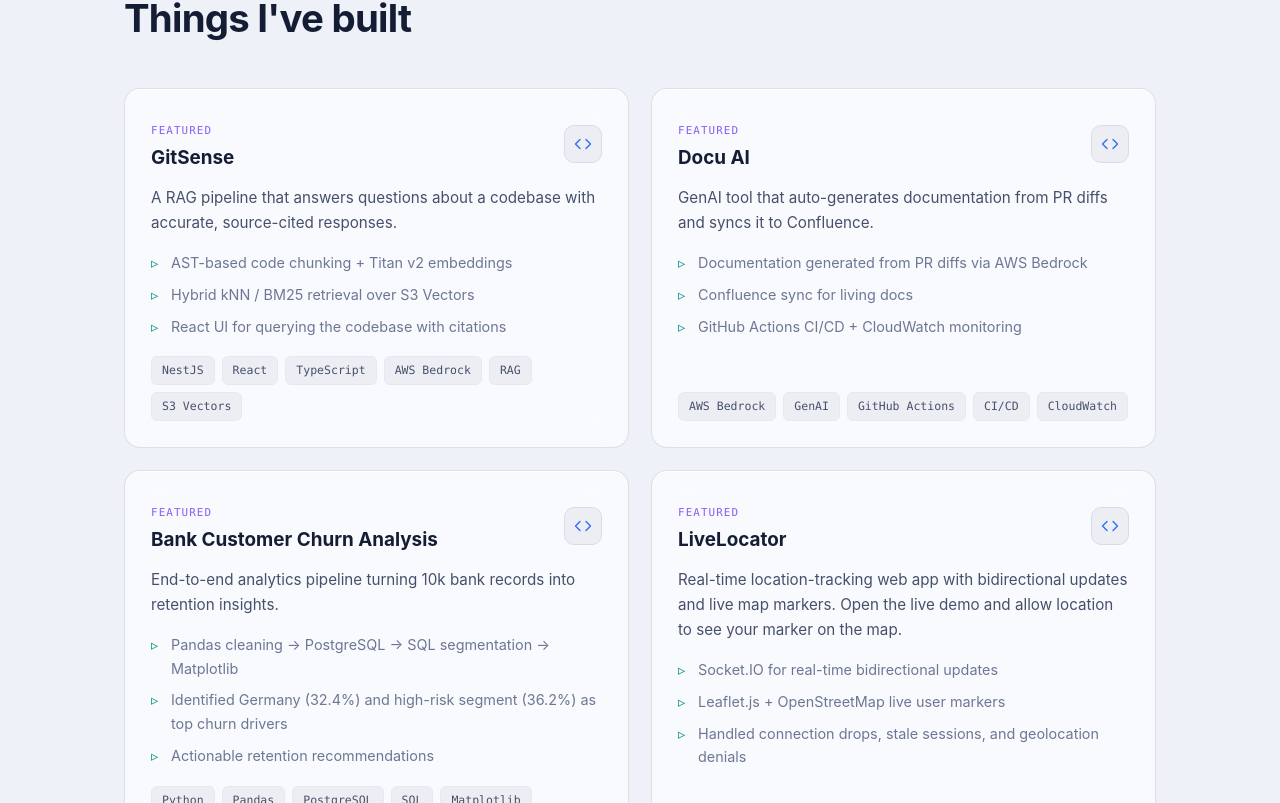
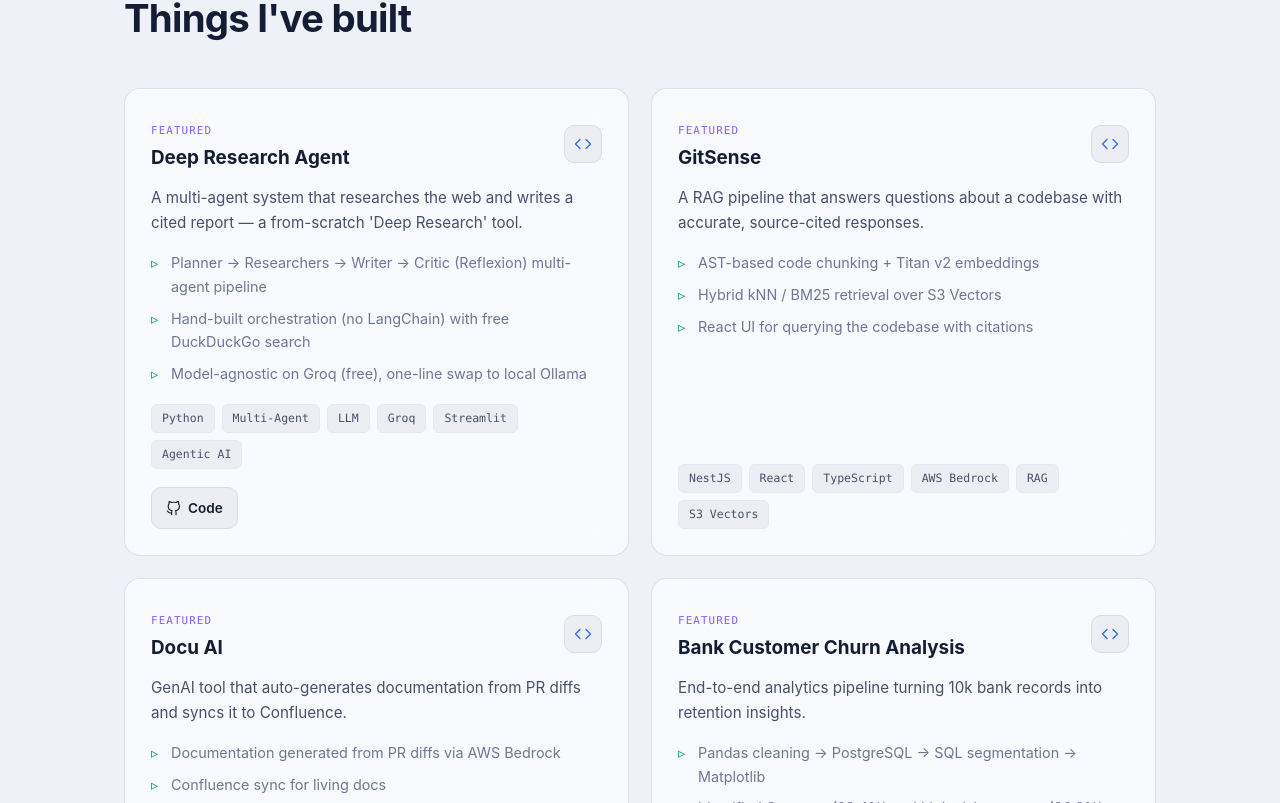
Before and after one commit to Sahil-hossen/Sahil-hossen.github.io, a React (Vite) app: page / in a window 1280 px wide. Shown: the part 2617-3420 px from the top of the page. Built offline with nearby package versions, Linux system fonts and the light colour scheme.

Commit message:
Add Deep Research Agent multi-agent project

```diff
--- a/src/data/portfolio.ts
+++ b/src/data/portfolio.ts
@@ -58,6 +58,19 @@
 };
 
 export const projects: Project[] = [
+  {
+    name: "Deep Research Agent",
+    blurb:
+      "A multi-agent system that researches the web and writes a cited report — a from-scratch 'Deep Research' tool.",
+    highlights: [
+      "Planner → Researchers → Writer → Critic (Reflexion) multi-agent pipeline",
+      "Hand-built orchestration (no LangChain) with free DuckDuckGo search",
+      "Model-agnostic on Groq (free), one-line swap to local Ollama",
+    ],
+    tags: ["Python", "Multi-Agent", "LLM", "Groq", "Streamlit", "Agentic AI"],
+    link: "https://github.com/Sahil-hossen/deep-research-agent",
+    featured: true,
+  },
   {
     name: "GitSense",
     blurb:
```
